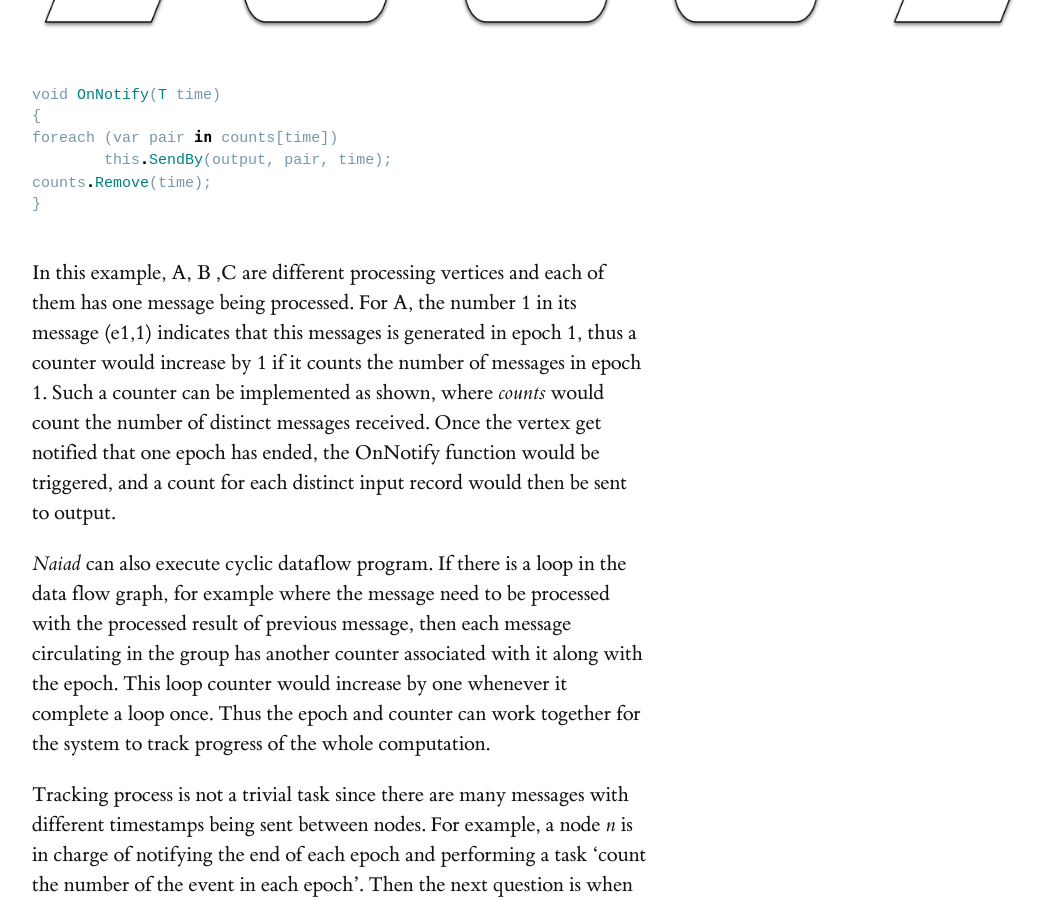
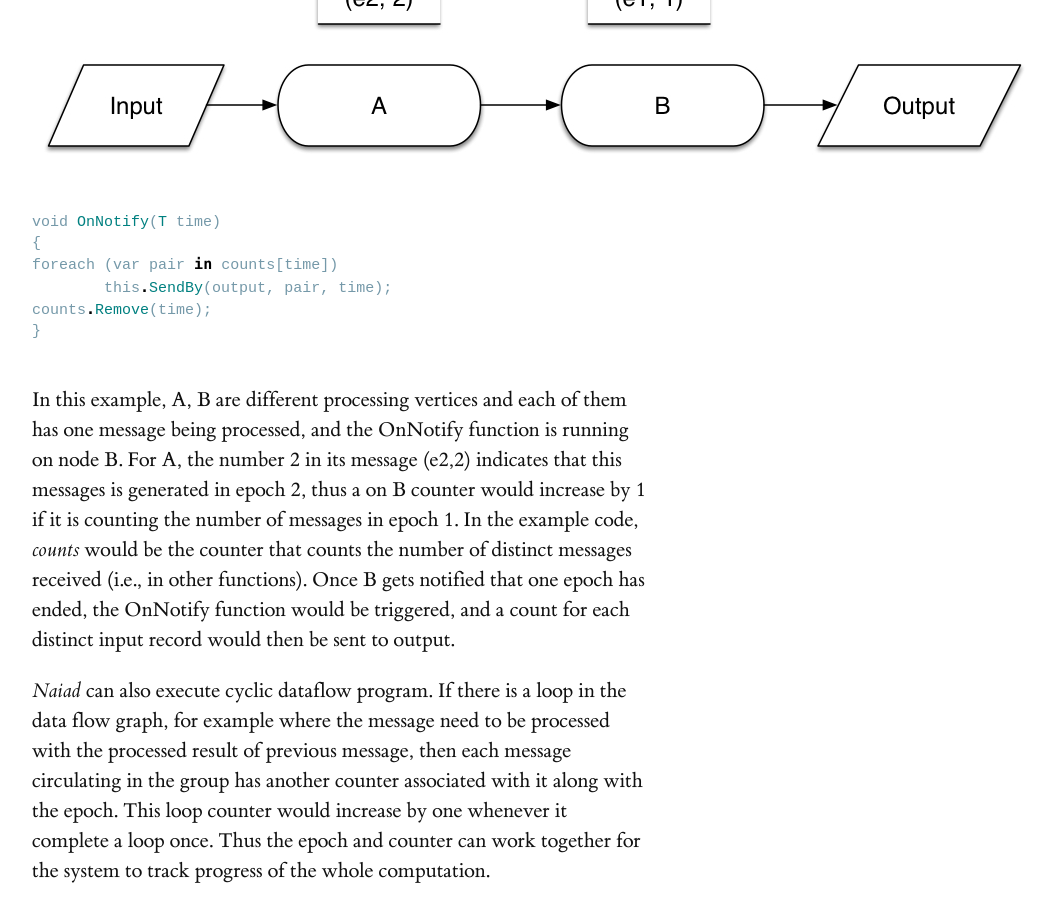
Before and after one commit to heathermiller/dist-prog-book, a Jekyll site: the page built from chapter/9/streaming.md, in a window 1280 px wide and 900 px high, scrolled down 16619 px. Shown: the whole window, without its empty margins (128-1182 px from the left). Built offline with Jekyll 4.4.1, drawn with Linux system fonts in a browser that asks for light colours; some web fonts are replaced; some of the changed text lies outside the part shown.

Commit message:
Code examples explained

````diff
--- a/chapter/9/streaming.md
+++ b/chapter/9/streaming.md
@@ -99,7 +99,7 @@
   <img src="{{ site.baseurl }}/chapter/9/Topology.jpg" alt="The topology created by the example code" />
 </figure>
 
-Here is how we can build a simple topology which contains a spout and two bolts, where the spout emits words and each bolt would append exclamation '!' to its input. The nodes are arranged as shown in the graph. For example if the bolt emits the tuple ["Hi"], if it travels from exclaim1 to exclaim2, then exclaim2 would emit the words ["Hi!!"].
+Here is how we can build a simple topology which contains a spout and two bolts, where the spout emits words and each bolt would append exclamation '!' to its input. The exclaim1 bolt is connected to the spout while the exclaim2 bolt is connected to both the spout and exclaim2 specified by 'Grouping', and we will show what 'shuffle grouping' means in the next paragraph. The nodes are arranged as shown in the graph. For example if the bolt emits the tuple ["Hi"], if it travels from exclaim1 to exclaim2, then exclaim2 would emit the word ["Hi!!"].
 
 Since all the works are distributed, any given vertex is not necessarily running on a single machine, instead they can be spread on different workers in the cluster. The parameter 10, 3 and 5 in the example code actually specify the amount of parallelism the user wants. *Storm* also provides different *stream grouping* schemes for users to determine which vertex should be consuming the output stream from a given vertex. The grouping method can be shuffle grouping as shown in our example, where the tuples from the output stream will be randomly distributed across this bolt's consumers in a way such that each consumer is guaranteed to get an equal number of tuples. Another example would be fields grouping, where the tuples of the stream is partitioned by the fields specified in the grouping, the tuples with the same value in that field would always go to the same bolt.
 
@@ -164,7 +164,7 @@
 The *timely dataflow*, like topology described in *Storm*, contains stateful vertices that represent the nodes that would compute on the stream. Each graph contains input vertices and output vertices, which are responsible for consuming or producing messages from external sources. Every message being exchanged is associated with a timestamp called epoch, the external source is responsible of providing such epoch and notifying the input vertices the end of each epoch. The notion of epoch is powerful since it allows the producer to arbitrarily determine the start and the end of each batch by assigning different epoch number on tuples. For example, the way to divide the epochs can be time as in *spark streaming*, or it can be the start of some event.
 
 <figure class="fullwidth">
-  <img src="{{ site.baseurl }}/chapter/9/TimelyD.jpg" alt="A simple Timely Dataflow" />
+  <img src="{{ site.baseurl }}/chapter/9/Naiad.jpg" alt="A simple Timely Dataflow" />
 </figure>
 
 
@@ -178,7 +178,7 @@
 
 ```
 
-In this example, A, B ,C are different processing vertices and each of them has one message being processed. For A, the number 1 in its message (e1,1) indicates that this messages is generated in epoch 1, thus a counter would increase by 1 if it counts the number of messages in epoch 1. Such a counter can be implemented as shown, where *counts* would count the number of distinct messages received. Once the vertex get notified that one epoch has ended, the OnNotify function would be triggered, and a count for each distinct input record would then be sent to output.
+In this example, A, B are different processing vertices and each of them has one message being processed, and the OnNotify function is running on node B. For A, the number 2 in its message (e2,2) indicates that this messages is generated in epoch 2, thus a on B counter would increase by 1 if it is counting the number of messages in epoch 1. In the example code, *counts* would be the counter that counts the number of distinct messages received (i.e., in other functions). Once B gets notified that one epoch has ended, the OnNotify function would be triggered, and a count for each distinct input record would then be sent to output.
 
 
 *Naiad* can also execute cyclic dataflow program. If there is a loop in the data flow graph, for example where the message need to be processed with the processed result of previous message, then each message circulating in the group has another counter associated with it along with the epoch. This loop counter would increase by one whenever it complete a loop once. Thus the epoch and counter can work together for the system to track progress of the whole computation.
@@ -211,7 +211,7 @@
 
 ```
 
-The above example code shows how to apply a trigger that repeatedly fires on one-minute period. The *accumulating* mode is also specified so that the *Sum* can be refined overtime.
+The above example code shows how to apply a trigger that repeatedly fires on one-minute period, where PCollection can be viewed as the data stream abstraction in *Google Dataflow*. The *accumulating* mode is also specified so that the *Sum* can be refined overtime.
 
 *Google Dataflow* also relies on MillWheel{% cite akidau2013millwheel --file streaming %} as the underlying execution engine to achieve exactly-once-delivery of the tuples. MillWheel is a framework for building low-latency data-processing applications used at Google. It achieves exactly-once-delivery by first checking the incoming record and discard duplicated ones, then pending the productions (i.e., produce records to any stream) until the senders are acknowledges, only then the pending productions are sent.
 
````
Also changed, not shown: chapter/9/Naiad.jpg (added).
